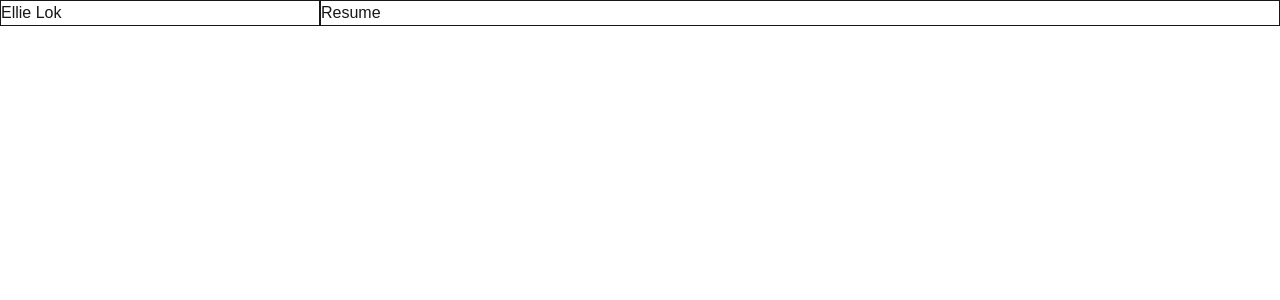
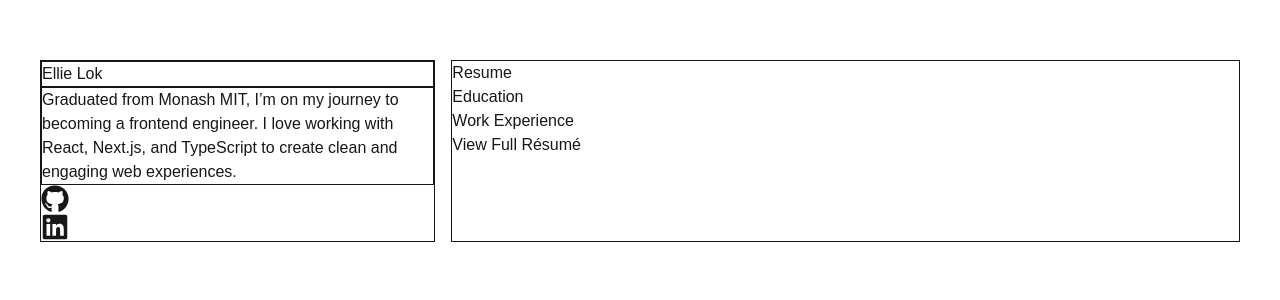
Before and after one commit to ellielok/www.ellielok.com, a Next.js app: page / in a window 1280 px wide. Shown: the top 300 px of the page. Built offline with nearby package versions, Linux system fonts and the light colour scheme.

Commit message:
Update flex structure, icons and links

```diff
--- a/app/page.tsx
+++ b/app/page.tsx
@@ -1,13 +1,48 @@
-import Image from "next/image";
+import Image from 'next/image';
+import {
+  FaGithub,
+  FaLinkedin,
+  FaCodepen,
+  FaInstagram,
+  FaGoodreads,
+} from 'react-icons/fa';
 
 export default function Home() {
   return (
-    <div className="flex flex-col md:flex-row">
-      <div className="w-80 flex-none border">
-        Ellie Lok
+    <div className="flex flex-col md:flex-row gap-4 my-15 mx-10">
+      {/* Left Column  */}
+
+      <div className="flex-1 border">
+        <div className="border">Ellie Lok</div>
+        <div className="border">
+          Graduated from Monash MIT, I’m on my journey to becoming a frontend
+          engineer. I love working with React, Next.js, and TypeScript to create
+          clean and engaging web experiences.
+        </div>
+        <div>
+          <a href="https://github.com/ellielok" target="_blank" rel="blog">
+            <FaGithub size={28} />
+          </a>
+          <a href="https://linkedin.com/in/ellielok" target="_blank" rel="blog">
+            <FaLinkedin size={28} />
+          </a>
+        </div>
       </div>
-      <div className="flex-auto border">
-        Resume
+
+      {/* Right Column */}
+
+      <div className="flex-2 border">
+        <div>Resume</div>
+        <div>Education</div>
+        <div>Work Experience</div>
+        <a
+          href="/cv/ellie-cv.pdf"
+          target="_blank"
+          rel="noreferrer"
+          className="underline-offset-2 hover:underline"
+        >
+          View Full Résumé
+        </a>
       </div>
     </div>
   );
--- a/package.json
+++ b/package.json
@@ -11,7 +11,8 @@
     "next": "15.5.2",
     "postcss": "^8.5.6",
     "react": "19.1.0",
-    "react-dom": "19.1.0"
+    "react-dom": "19.1.0",
+    "react-icons": "^5.5.0"
   },
   "devDependencies": {
     "@tailwindcss/postcss": "^4.1.12",
```
Also changed, not shown: 2 other files (tests, documents, lock files or other folders).
